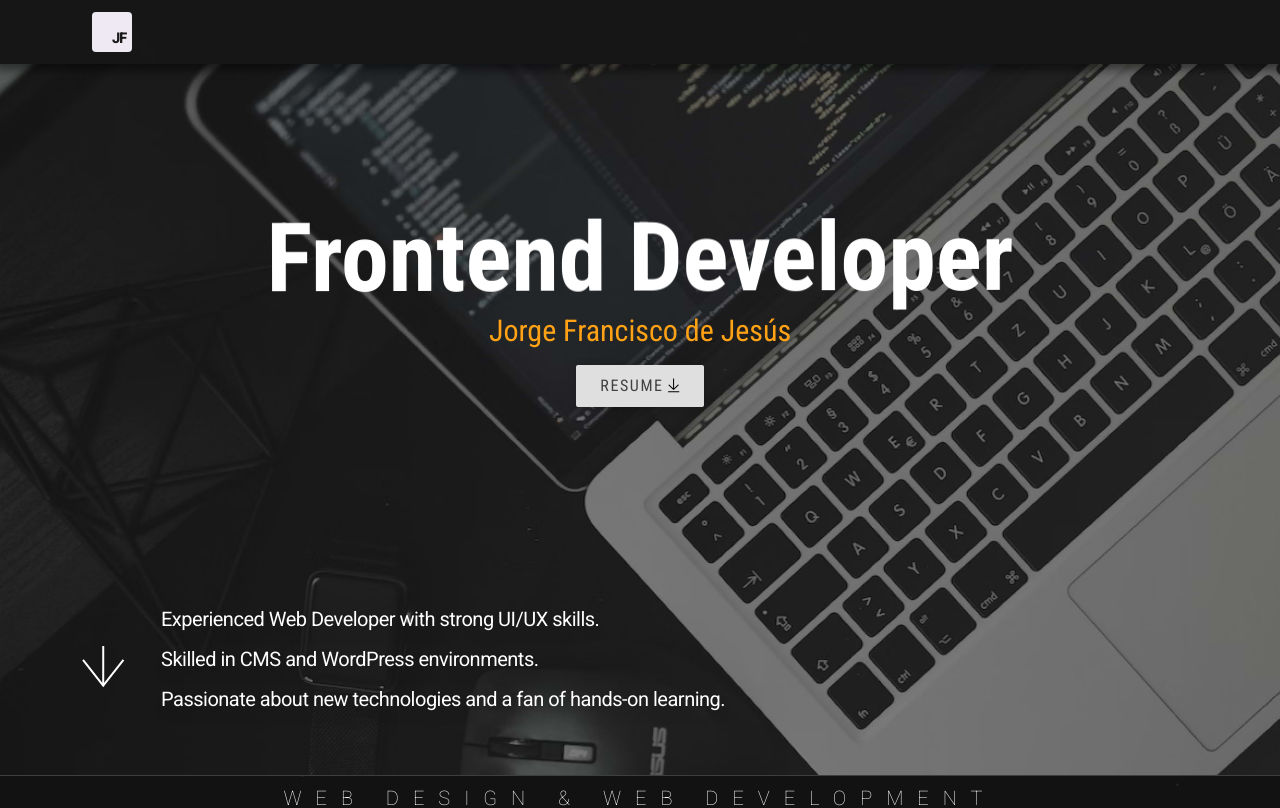
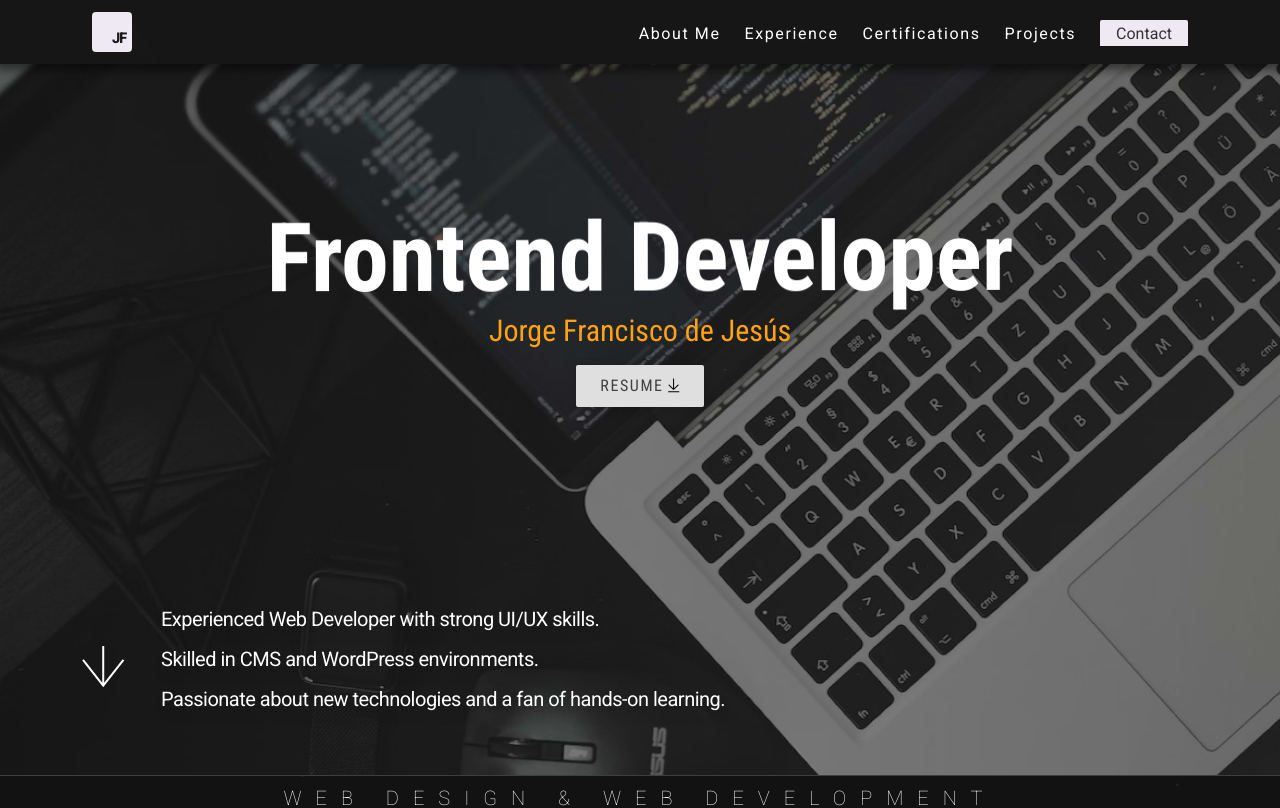
Before and after one commit to jor-g-r/portfolio-Jorge-Rondon, a Next.js app in the folder portfolio/: page / in a window 1280 px wide. Shown: the top 808 px of the page. Built offline with nearby package versions, Linux system fonts and the light colour scheme.

Commit message:
Navbar desktop adjustments

```diff
--- a/portfolio/src/app/components/Navbar.tsx
+++ b/portfolio/src/app/components/Navbar.tsx
@@ -107,6 +107,21 @@ const Navbar: React.FC<NavbarProps> = (props) => {
             </div>
 
             <div className="lg:w-2/3 w-4/5 max-w-xl">
+              <div className="hidden lg:flex justify-end">
+                <ul className={`flex flex-col lg:flex-row
+                              pb-3 lg:pb-0 justify-between lg:gap-4 xl:gap-6 gap-y-1 pt-6 lg:pt-1 uppercase lg:capitalize
+                              ${ isNavVisible ? 'h-auto' : 'pt-0 overflow-hidden' }
+                              `}>
+                    <li><NavbarBtn title='About Me' href="#about"  /></li>
+                    <li><NavbarBtn title='Experience' href="#experience"  /></li>
+                    <li><NavbarBtn title='Certifications' href="#certification"  /></li>
+                    <li><NavbarBtn title='Projects' href="#projects" /></li>
+                    <li className='mt-2 lg:mt-0'>
+                      <Link className='bg-white-100 text-dark-600 px-4  py-1 rounded-sm hover:bg-primary duration-300 ease-in' href="#footer">Contact</Link>
+                    </li>
+                </ul>
+              </div>
+
               <motion.div className="overflow-hidden"
                variants={navVariants}
                initial="hidden"
```
